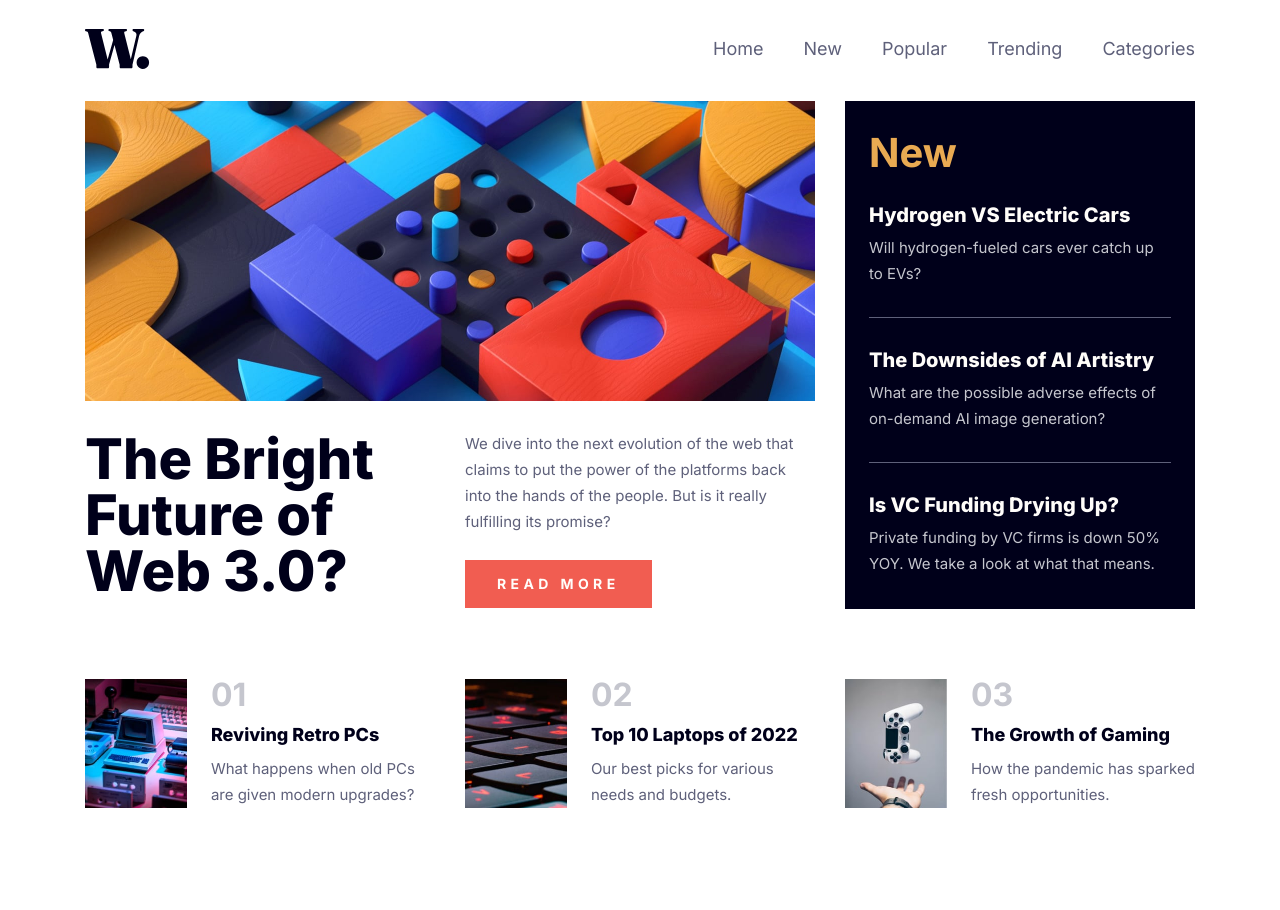
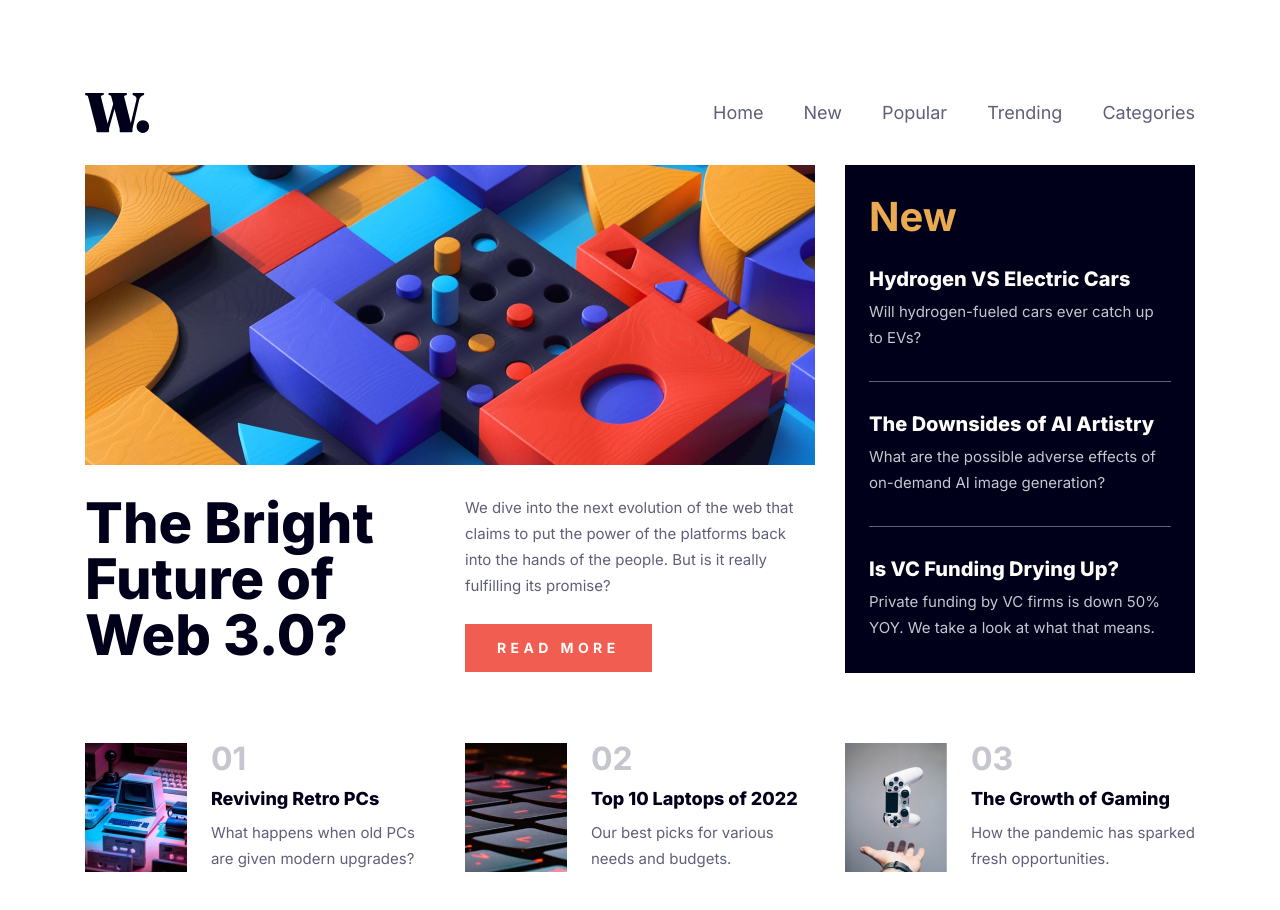
Before and after one commit to FilipKod/news-homepage, a website: page index.html in a window 1280 px wide. Before the commit the page ends 888 px from the top, so only its background shows below. Drawn offline with Linux system fonts and the light colour scheme.

Commit message:
fix body padding for desktop and tablet

```diff
--- a/scss/base/_base.scss
+++ b/scss/base/_base.scss
@@ -1,3 +1,5 @@
+@use "../abstracts/variables" as *;
+
 * {
   box-sizing: inherit;
 }
@@ -10,6 +12,14 @@ html {
 
 body {
   padding: 1rem 1rem 5rem;
+
+  @media screen and (min-width: $tablet-grid-width) {
+    padding: 2.5rem 1rem 5rem;
+  }
+
+  @media screen and (min-width: $desktop-grid-width) {
+    padding: 5rem 1rem;
+  }
 
   &.disable-scroll {
     overflow: hidden;
```
Also changed, not shown: css/styles.css, 1 other file.
